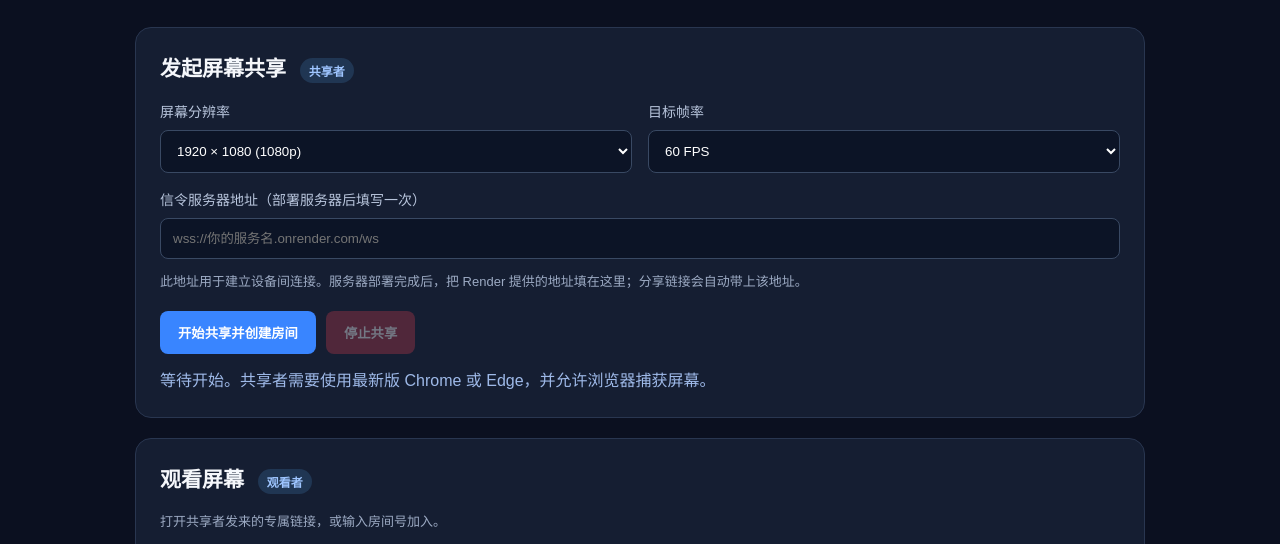
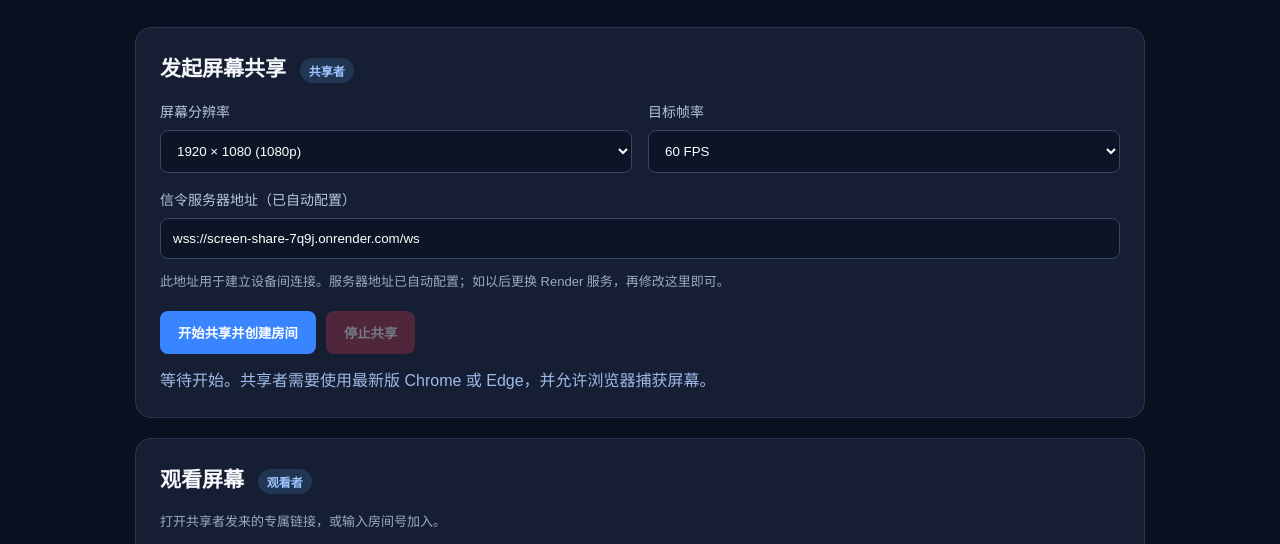
Before and after one commit to kun008/screen-share, a website: page index.html in a window 1280 px wide. Shown: the part 197-741 px from the top of the page. Drawn offline with Linux system fonts and the light colour scheme.

Commit message:
Auto-configure Render signaling server URL

```diff
--- a/index.html
+++ b/index.html
@@ -20,7 +20,7 @@
 <div><label for="resolution">屏幕分辨率</label><select id="resolution"><option value="720">1280 × 720 (720p)</option><option value="1080" selected>1920 × 1080 (1080p)</option><option value="1440">2560 × 1440 (2K)</option><option value="2160">3840 × 2160 (4K)</option><option value="native">设备原始分辨率</option></select></div>
 <div><label for="fps">目标帧率</label><select id="fps"><option value="15">15 FPS</option><option value="30">30 FPS</option><option value="60" selected>60 FPS</option></select></div>
 </div>
-<div style="margin-top:16px"><label for="serverUrl">信令服务器地址（部署服务器后填写一次）</label><input id="serverUrl" type="url" placeholder="wss://你的服务名.onrender.com/ws" autocomplete="url"><p class="muted">此地址用于建立设备间连接。服务器部署完成后，把 Render 提供的地址填在这里；分享链接会自动带上该地址。</p></div>
+<div style="margin-top:16px"><label for="serverUrl">信令服务器地址（已自动配置）</label><input id="serverUrl" type="url" placeholder="wss://你的服务名.onrender.com/ws" autocomplete="url"><p class="muted">此地址用于建立设备间连接。服务器地址已自动配置；如以后更换 Render 服务，再修改这里即可。</p></div>
 <div class="actions"><button class="primary" id="start">开始共享并创建房间</button><button class="danger" id="stop" disabled>停止共享</button></div>
 <div id="shareLinkArea" class="hidden"><label style="margin-top:18px">把下面的链接发给观看者</label><div class="linkbox"><input id="shareLink" readonly><button class="secondary" id="copyLink">复制链接</button></div></div>
 <p class="message" id="hostMessage">等待开始。共享者需要使用最新版 Chrome 或 Edge，并允许浏览器捕获屏幕。</p>
@@ -43,7 +43,7 @@ const incomingRoom=params.get("room");
 const incomingServer=params.get("server");
 if(incomingRoom){$("roomInput").value=incomingRoom;$("viewerRoomLabel").textContent="已从分享链接读取房间号："+incomingRoom;}
 if(incomingServer){$("viewerServerUrl").value=incomingServer;}
-const savedServer=localStorage.getItem("screenshare-server-url")||"";
+const savedServer=localStorage.getItem("screenshare-server-url")||"wss://screen-share-7q9j.onrender.com/ws";
 $("serverUrl").value=savedServer;
 function setHostMessage(t){$("hostMessage").textContent=t;}
 function setViewerMessage(t){$("viewerMessage").textContent=t;}
```
